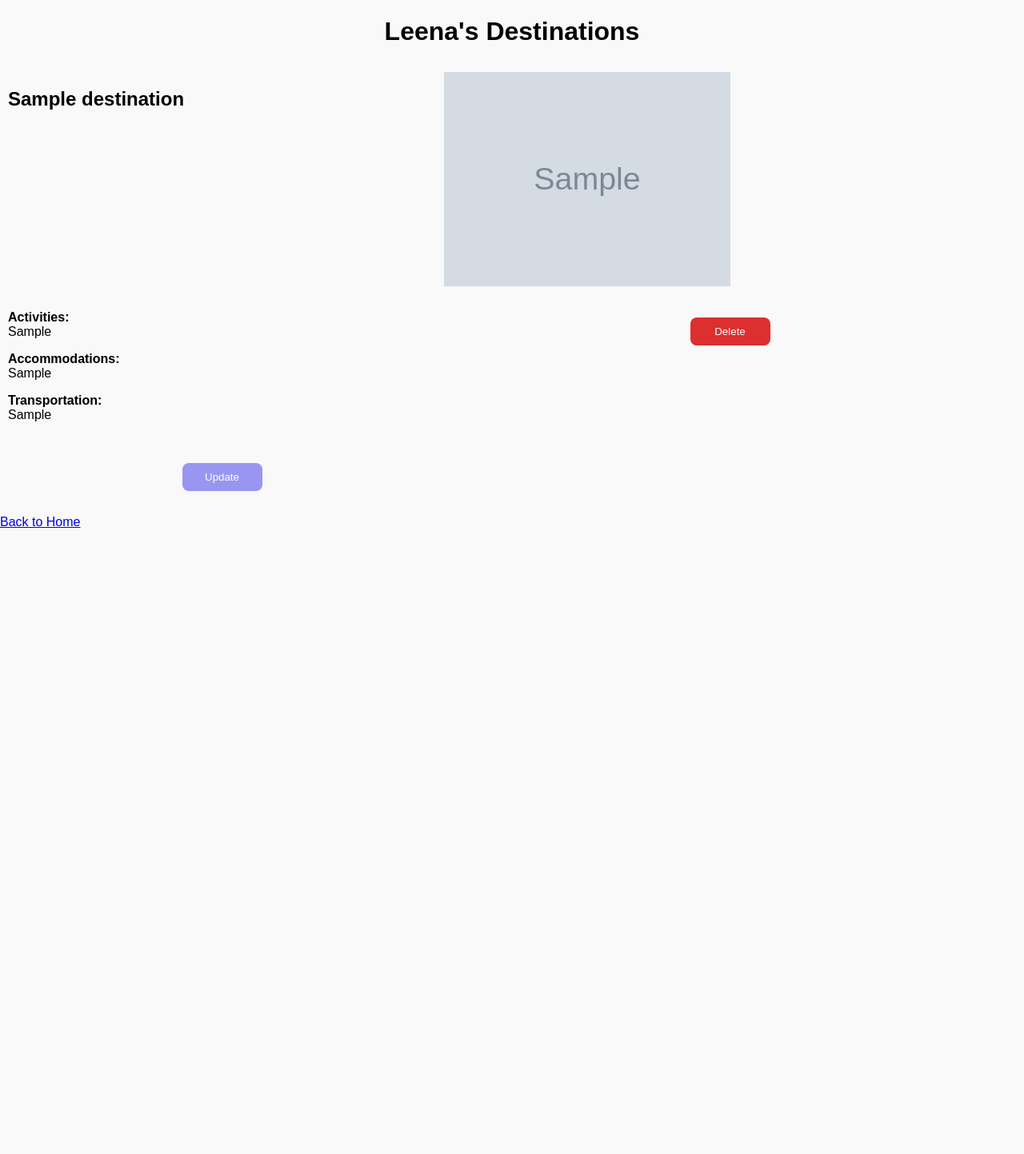
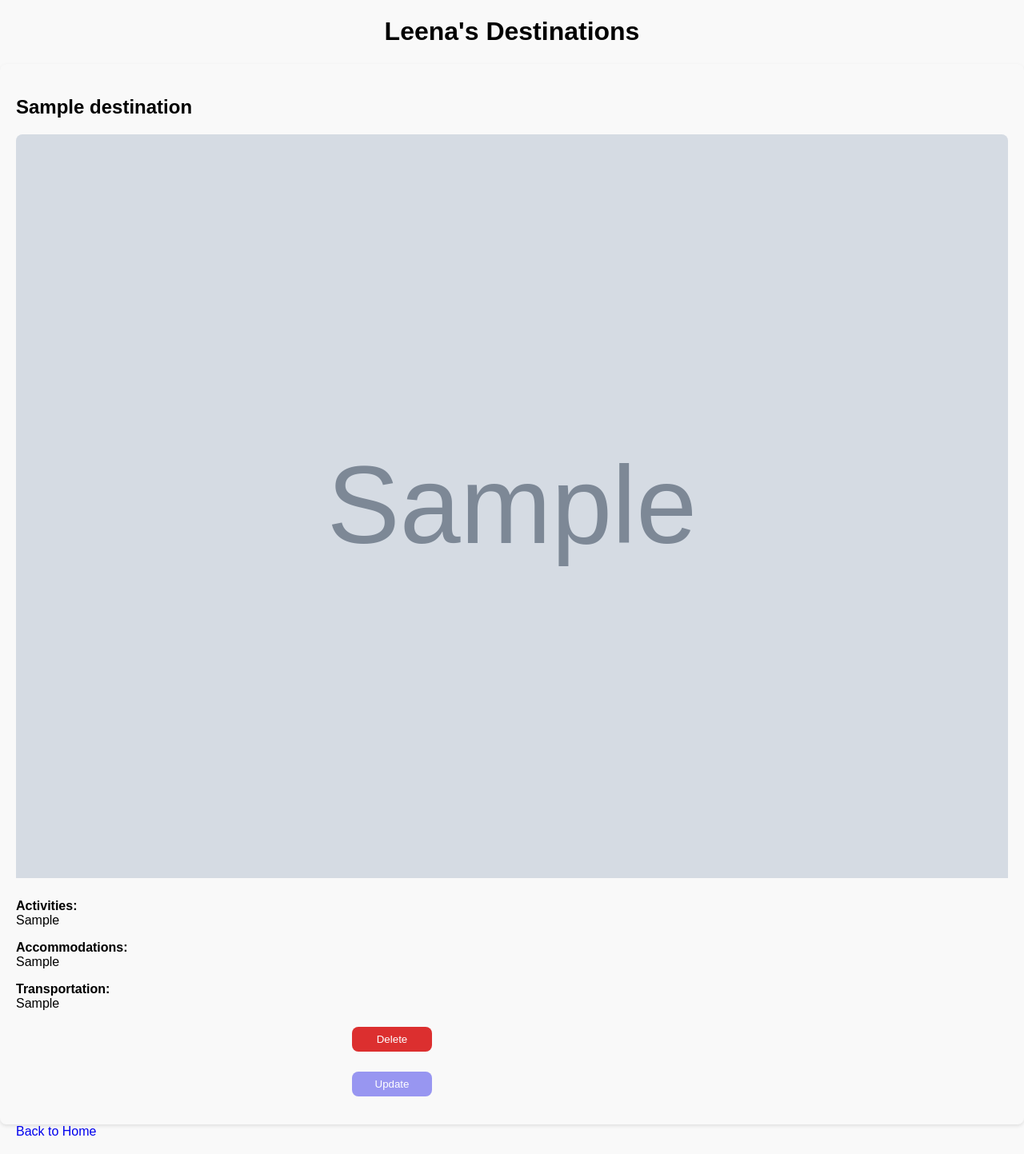
Before and after one commit to Lynguyen817/Travel-Itinerary-Manager, a Flask app: page /get_destinations in a window 1280 px wide. Shown: the whole page at 80% size. Before the commit the page ends 660 px from the top, so only its background shows below. Run offline with Flask 3, Linux system fonts and the light colour scheme; a user stored in the database is signed in; tables that the repository leaves empty hold one stand-in row (values such as "Sample post"); grey boxes marked "Sample" are stand-in pictures.

Commit message:
redesign the user_destinations page

```diff
--- a/static/style.css
+++ b/static/style.css
@@ -65,48 +65,6 @@
 
 button:hover {
     background-color: #0056b3;
-}
-
-.grid-destination {
-    display: grid;
-    grid-template-columns: auto auto;
-    grid-gap: 10px;
-    padding: 10px;
-}
-
-.grid-iem {
-    background-color: #ddd;
-    padding: 20px;
-    border-radius: 8px;
-}
-
-.delete, .update {
-    border: none;
-    padding: 5px ;
-    margin-bottom: 5px;
-}
-
-.delete_button, .update_button {
-    width: 100px;
-    border: none;
-    border-radius: 8px;
-    cursor: pointer;
-}
-
-.delete_button {
-    background-color: #dc2f2f;
-}
-
-.delete_button:hover {
-    background-color: #fd5959;
-}
-
-.update_button {
-    background-color: #9896f1;
-}
-
-.update_button:hover {
-    background-color: #afc5ff;
 }
 
 main {
@@ -257,4 +215,73 @@
 
 .all-destination {
     background-color: none;
+    max-width: 800px;
+    margin: 0 auto;
+    padding: 20px;
 }
+
+.destination-list {
+    display: grid;
+    grid-template-columns: repeat(auto-fit, minmax(300px, 1fr));
+    gap: 20px;
+}
+
+.grid-destination {
+    background-color: #f9f9f9;
+    border-radius: 8px;
+    box-shadow: 0 2px 4px rgba(0, 0, 0, 0.1);
+    padding: 20px;
+}
+
+.grid-item {
+    display: flex;
+    flex-direction: column;
+}
+
+.grid-item img {
+    width: 100%;
+    border-top-left-radius: 8px;
+    border-top-right-radius: 8px;
+    margin-bottom: 10px;
+}
+
+.details p {
+    margin-bottom: 10px;
+}
+
+.delete, .update {
+    margin-top: 5px;
+    padding: 5px;
+    border: none;
+}
+
+.delete_button, .update_button {
+    background-color: transparent;
+    width: 100px;
+    border: none;
+    border-radius: 8px;
+    padding: 8px 16px;
+    cursor: pointer;
+    outline: none;
+}
+
+.delete_button {
+    background-color: #dc2f2f;
+}
+
+.delete_button:hover {
+    background-color: #fd5959;
+}
+
+.update_button {
+    background-color: #9896f1;
+}
+
+.update_button:hover {
+    background-color: #afc5ff;
+}
+
+.goback {
+    padding: 20px;
+    text-decoration: none;
+}
--- a/templates/user_destinations.html
+++ b/templates/user_destinations.html
@@ -39,7 +39,7 @@
                 <p>No destinations found.</p>
             {% endif %}
         </div>
-        <a href="/">Back to Home</a>
+        <a class="goback" href="/">Back to Home</a>
     </div>
 </body>
 </html>
```
